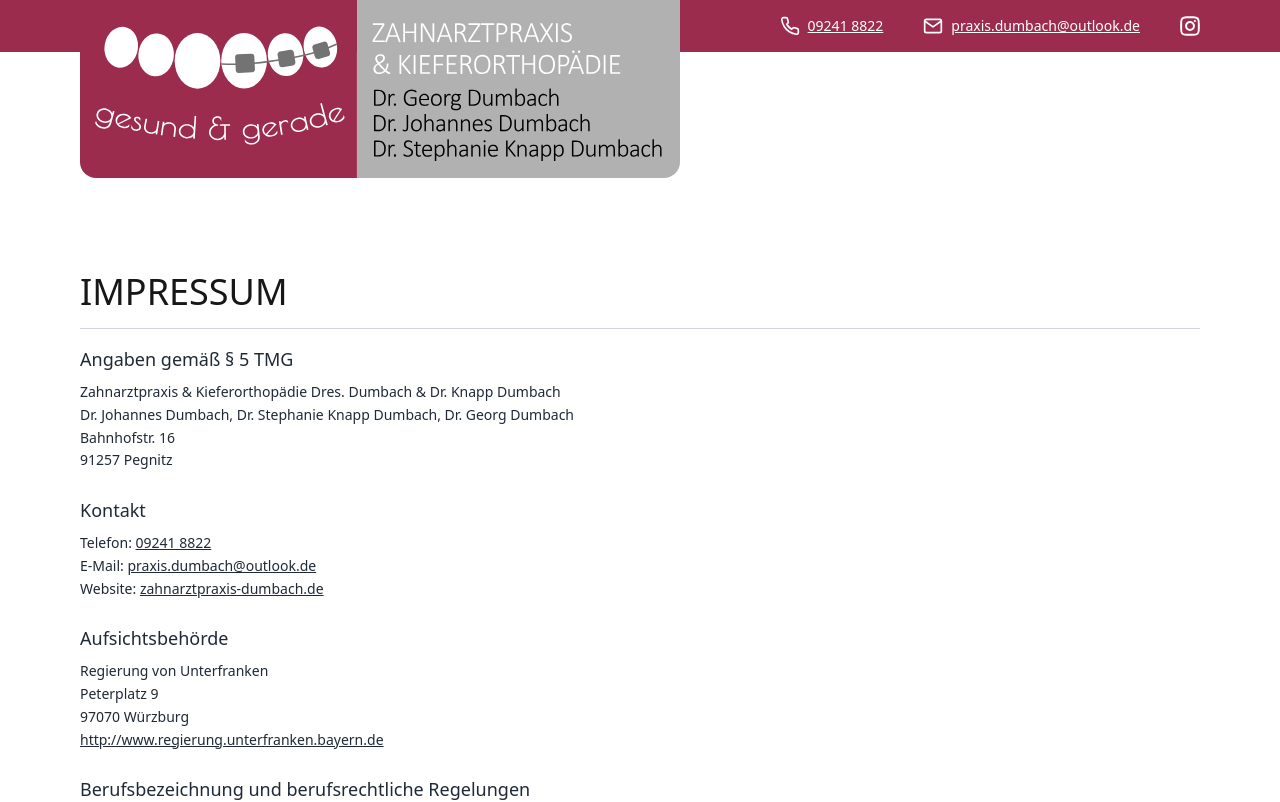
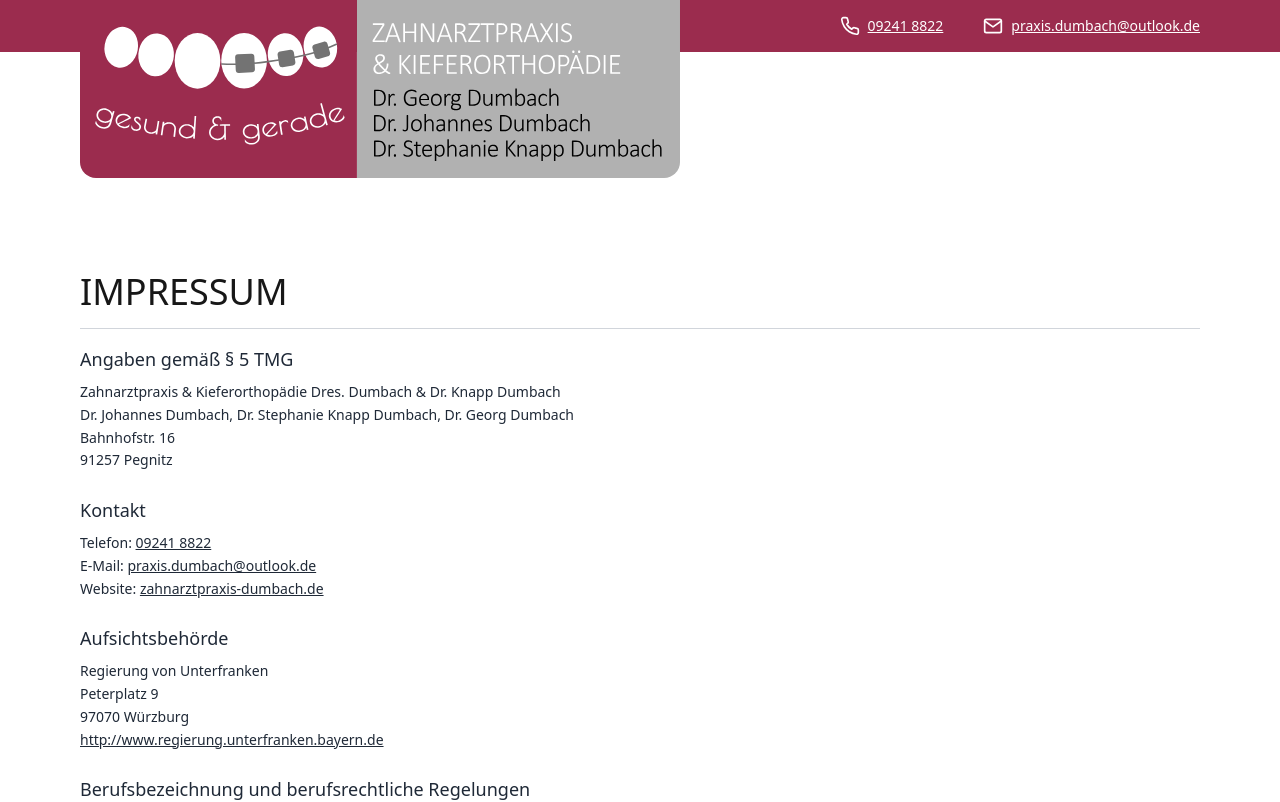
Before and after one commit to chrisknapp98/react-dentist-example, a Next.js app: page /impressum in a window 1280 px wide. Shown: the top 802 px of the page. Built offline with nearby package versions, Linux system fonts and the light colour scheme.

Commit message:
remove Instagram link for now

```diff
--- a/src/app/common/header/contactHeader.tsx
+++ b/src/app/common/header/contactHeader.tsx
@@ -1,6 +1,6 @@
 import PhoneIcon from '@/icons/phone.svg';
 import MailIcon from '@/icons/mail.svg';
-import InstagramIcon from '@/icons/instagram.svg';
+// import InstagramIcon from '@/icons/instagram.svg';
 
 export function ContactHeader(props: { alignment?: "center" | "end" }) {
   const alignmentClass = props.alignment === "center" ? "justify-center" : "justify-end";
@@ -15,9 +15,9 @@ export function ContactHeader(props: { alignment?: "center" | "end" }) {
         <MailIcon className="w-5 h-5 mr-2 text-practiceWhite" />
         <a href="mailto:praxis.dumbach@outlook.de" className="underline">praxis.dumbach@outlook.de</a>
       </div>
-      <a href="https://www.instagram.com/" target="_blank" rel="noreferrer" className="hidden md:flex items-center">
+      {/* <a href="https://www.instagram.com/" target="_blank" rel="noreferrer" className="hidden md:flex items-center">
         <InstagramIcon className="w-5 h-5 text-practiceWhite" />
-      </a>
+      </a> */}
     </div>
   );
 }
--- a/src/app/common/header/contactHeaderWithAutoAlignment.tsx
+++ b/src/app/common/header/contactHeaderWithAutoAlignment.tsx
@@ -1,6 +1,6 @@
 import PhoneIcon from '@/icons/phone.svg';
 import MailIcon from '@/icons/mail.svg';
-import InstagramIcon from '@/icons/instagram.svg';
+// import InstagramIcon from '@/icons/instagram.svg';
 
 export function ContactHeaderWithAutoAlignment() {
   return (
@@ -13,9 +13,9 @@ export function ContactHeaderWithAutoAlignment() {
         <MailIcon className="w-5 h-5 mr-2 text-practiceWhite" />
         <a href="mailto:praxis.dumbach@outlook.de" className="underline">praxis.dumbach@outlook.de</a>
       </div>
-      <a href="https://www.instagram.com/" target="_blank" rel="noreferrer" className="hidden md:flex items-center">
+      {/* <a href="https://www.instagram.com/" target="_blank" rel="noreferrer" className="hidden md:flex items-center">
         <InstagramIcon className="w-5 h-5 text-practiceWhite" />
-      </a>
+      </a> */}
     </div>
   );
 }
```
